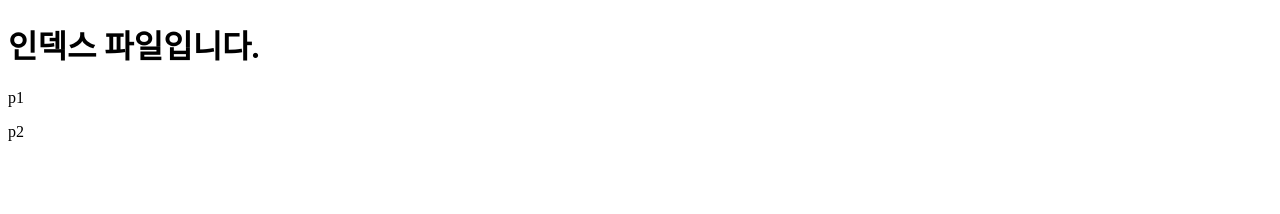
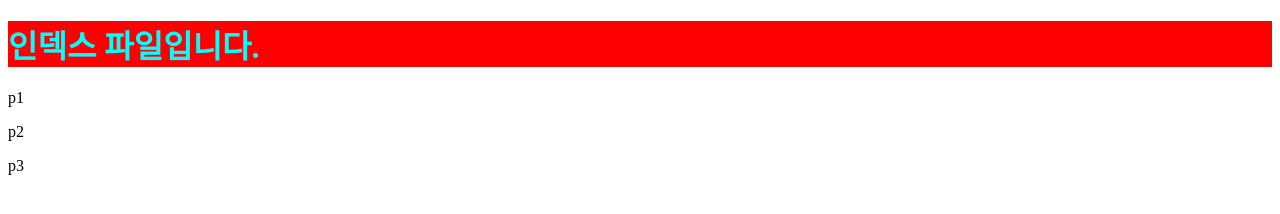
Before and after one commit to izero33/test07, a plain HTML site: page index.html in a window 1280 px wide. Drawn offline with Linux system fonts and the light colour scheme.

Commit message:
h1스타일

```diff
--- a/index.html
+++ b/index.html
@@ -4,10 +4,17 @@
   <meta charset="UTF-8">
   <meta name="viewport" content="width=device-width, initial-scale=1.0">
   <title>Document</title>
+  <style>
+    h1{
+      color: rgb(0, 255, 255);
+      background-color: red;
+    }
+  </style>
 </head>
 <body>
   <h1>인덱스 파일입니다. </h1>
   <p>p1</p>
   <p>p2</p>
+  <p>p3</p>
 </body>
 </html>
```
